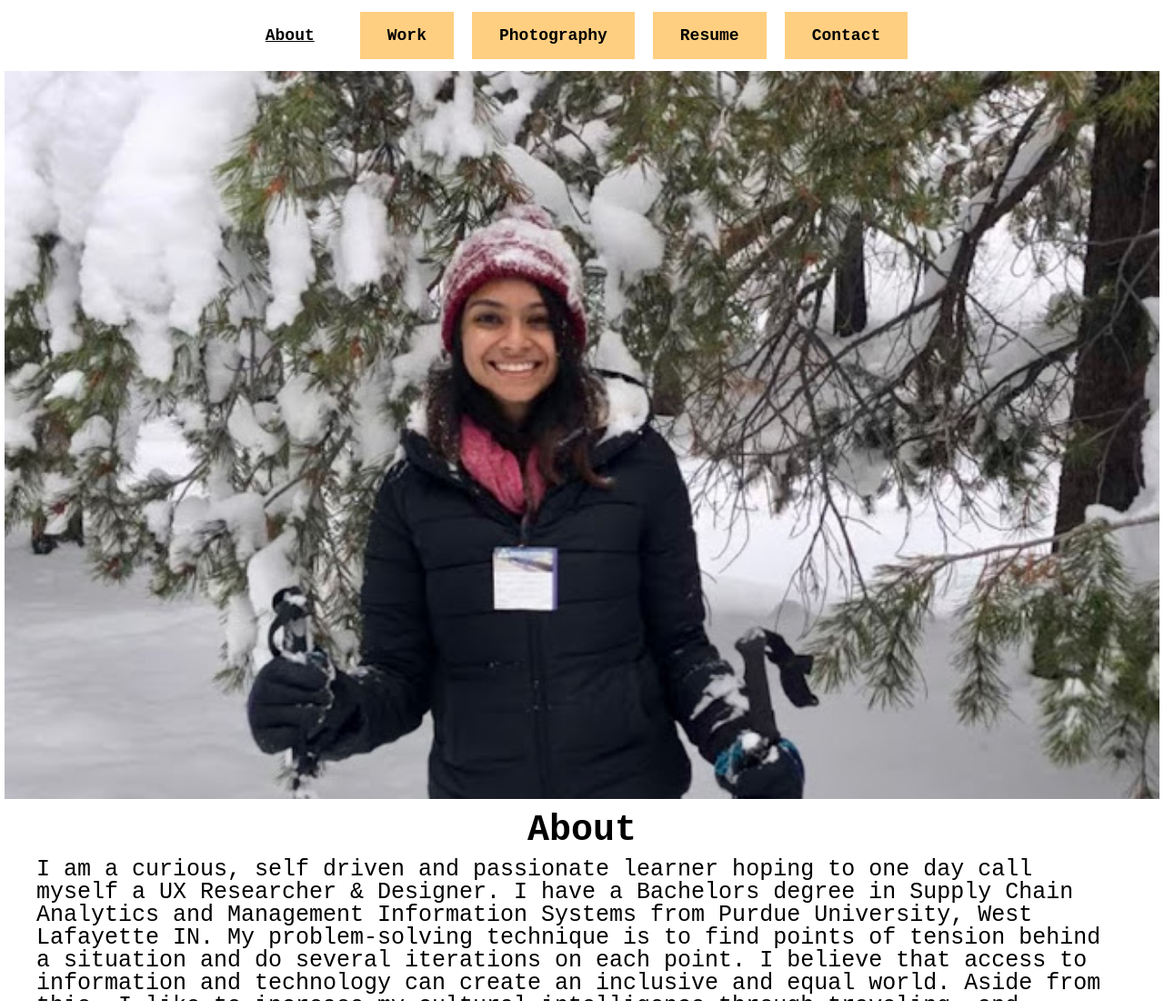
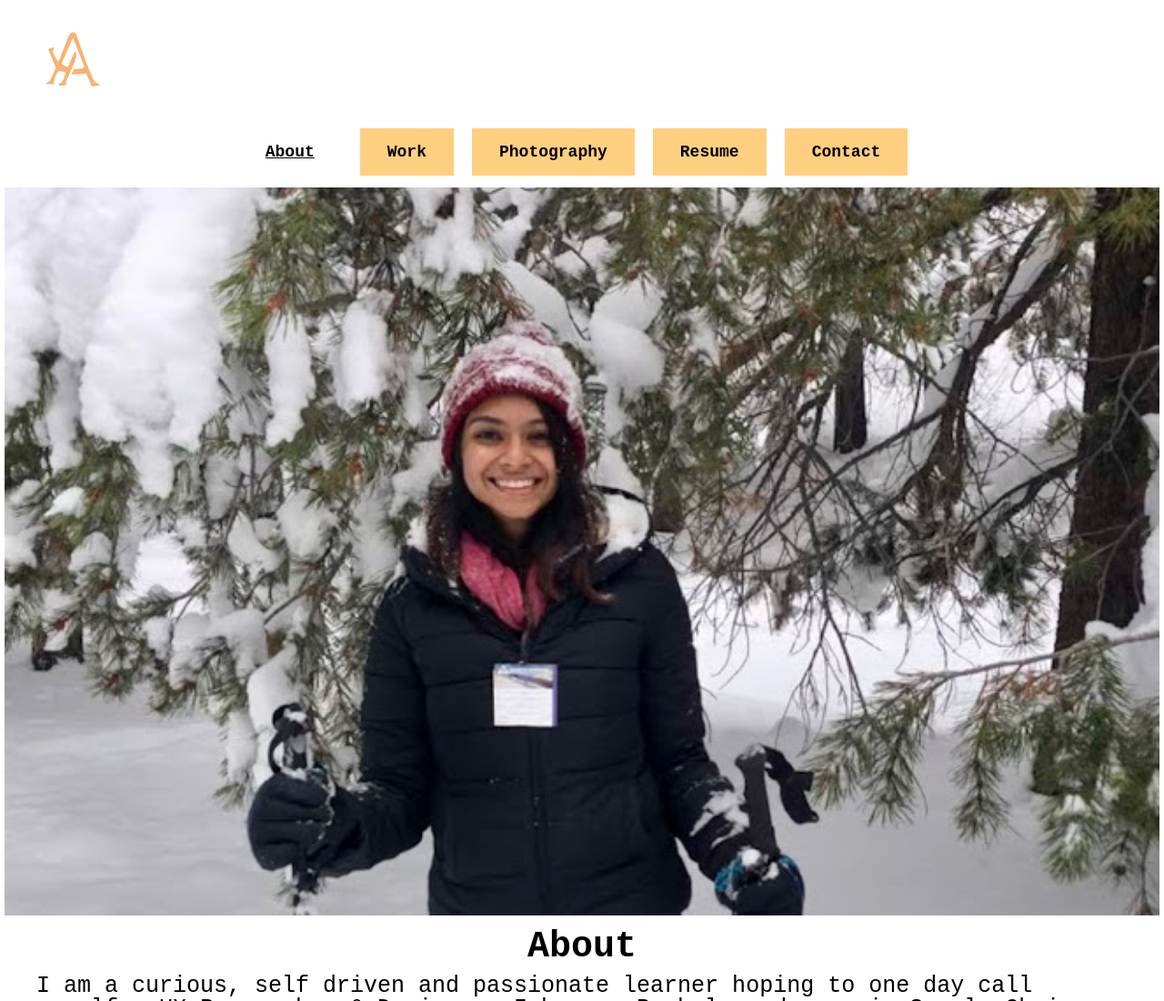
Before and after one commit to anandita18/portfolio, a plain HTML site: page about.html in a window 1280 px wide. Shown: the top 1100 px of the page at 91% size. Drawn offline with Linux system fonts and the light colour scheme.

Commit message:
Update about.html

```diff
--- a/about.html
+++ b/about.html
@@ -9,6 +9,8 @@
 <body>
     <a class="main" href="#main">Skip to Main Content</a>
 <header>
+	<div class = "landing-logo">
+        <img src="images/logo.png" alt="logo" id="logo"> </div>
 	<nav>
 		<li> <a class ="current" href= "about.html"> About </a> </li>
         <li> <a href= "index.html"> Work  </a> </li>
```
